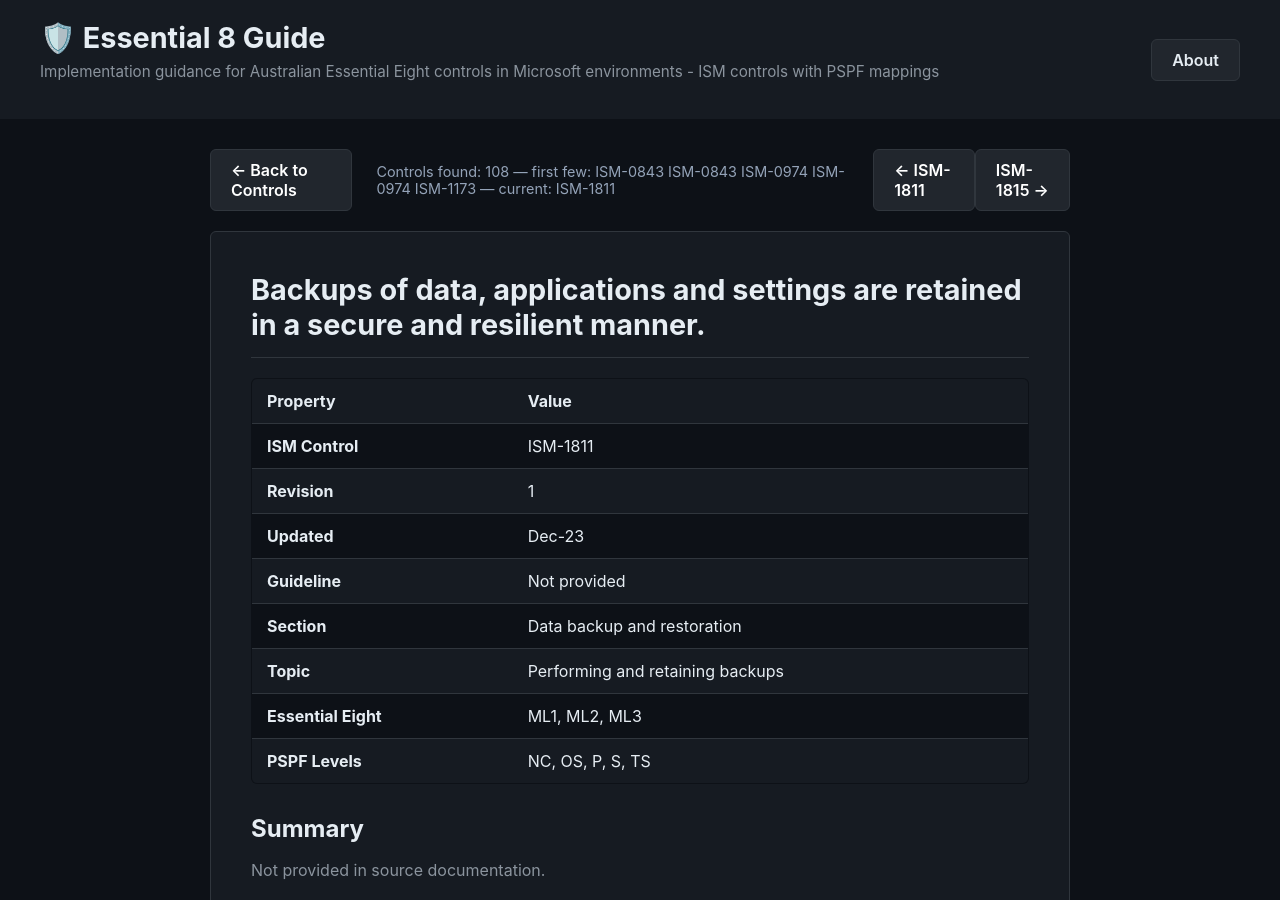
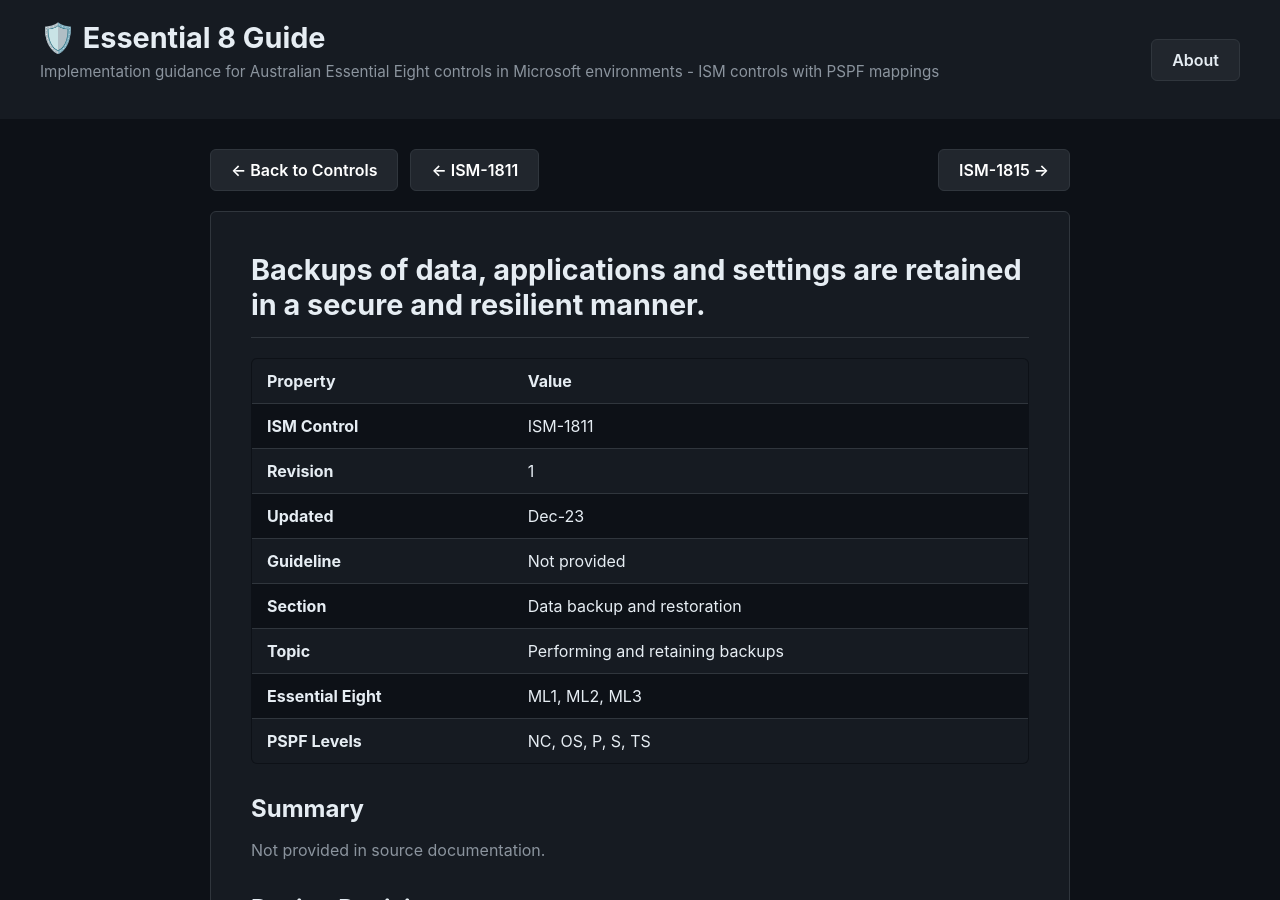
Before and after one commit to alanburchill/ISM-Controls-Guide, a Jekyll site: the page built from controls/ISM-1811.md, in a window 1280 px wide and 900 px high. Built offline with Jekyll 4.4.1, drawn with Linux system fonts in a browser that asks for light colours.

Commit message:
chore: remove debug output from control nav

```diff
--- a/_layouts/control.html
+++ b/_layouts/control.html
@@ -82,8 +82,7 @@
       {% comment %} Try matching by page path if URL matching doesn't find items (more robust) {% endcomment %}
       {% assign controls = site.pages | where_exp: "p", "p.path contains 'controls/'" | sort: "ism_control" %}
 
-      <!-- DEBUG: show controls info -->
-      <div style="color:#94a3b8; font-size:0.9rem; margin-left:12px;">Controls found: {{ controls.size }} — first few: {% for c in controls limit:5 %}{{ c.ism_control }} {% endfor %} — current: {{ page.ism_control }}</div>
+
       {% assign idx = nil %}
       {% for c in controls %}
         {% if c.ism_control == page.ism_control %}
```
